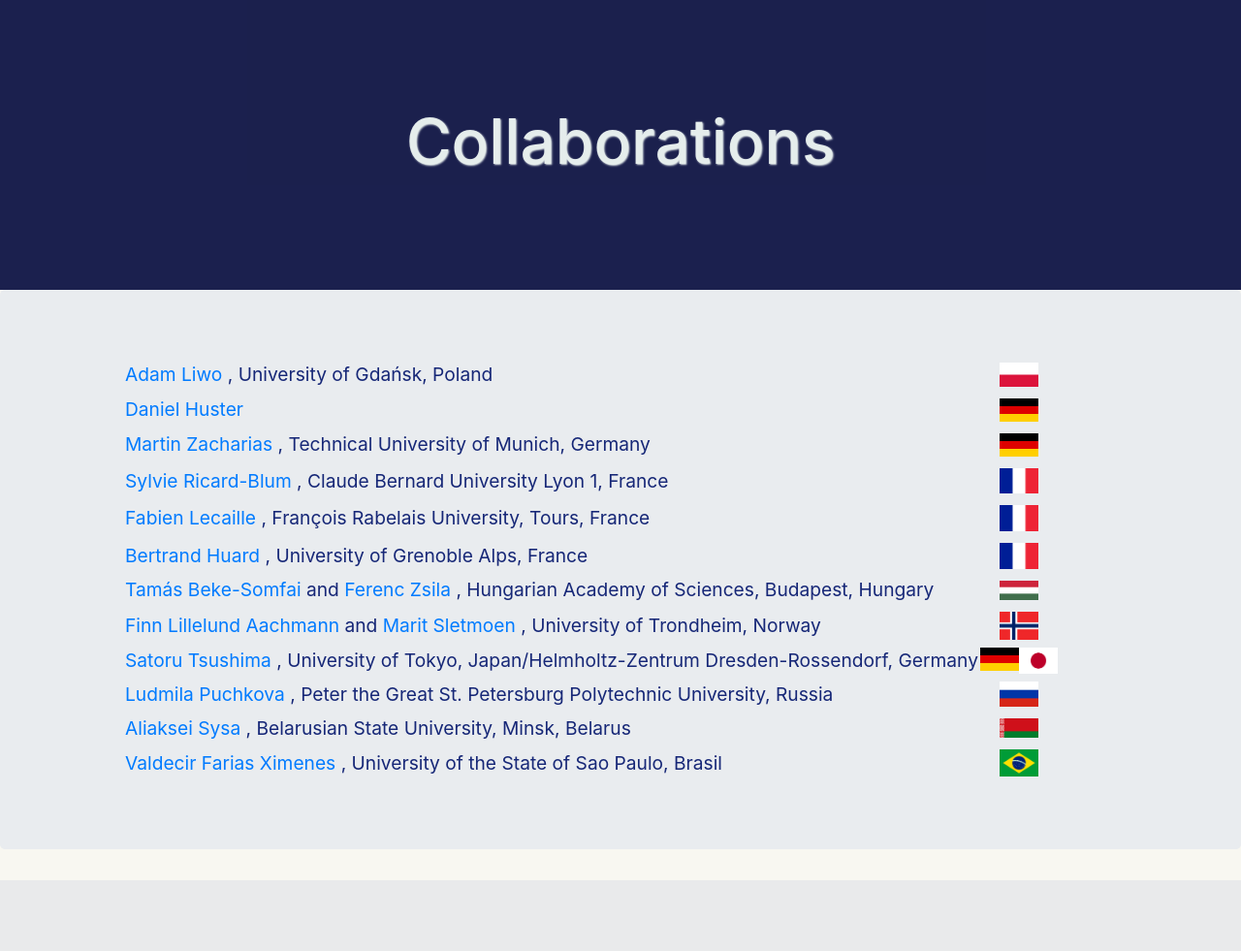
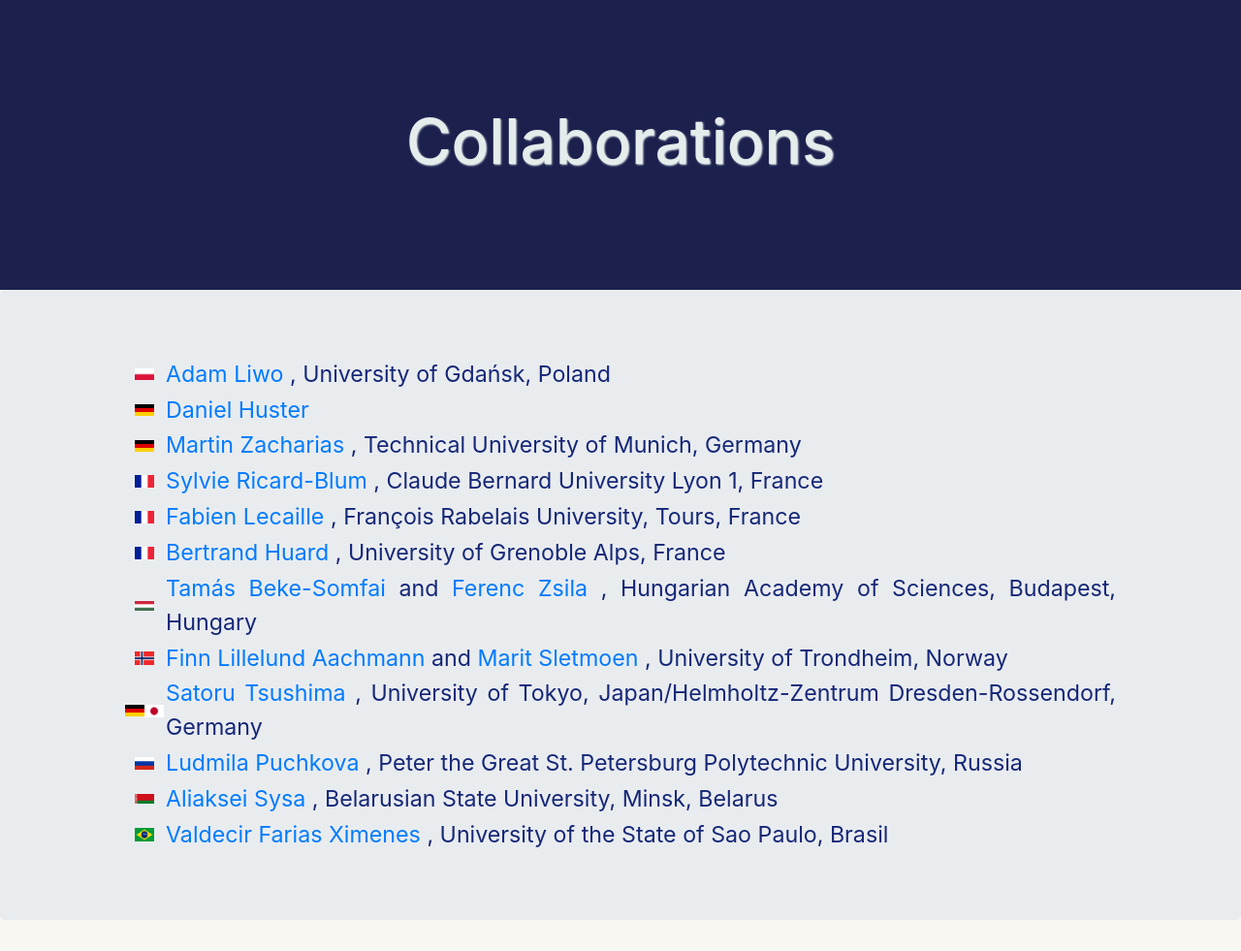
Before and after one commit to alaf01/protgag, a Django app: page /collaborations/ in a window 1280 px wide. Shown: the part 64-1045 px from the top of the page at 97% size. Before the commit the page ends 972 px from the top, so only its background shows below. Run offline with Django 3.2, Linux system fonts and the light colour scheme; some libraries are stand-ins or nearby versions.

Commit message:
final changes

```diff
--- a/global_static/css/protgag.css
+++ b/global_static/css/protgag.css
@@ -23,6 +23,7 @@ li{
 table, th, td {
   margin-top: 5px;
   margin-bottom: 5px;
+  font-size: 1.1em;
 }
 img {
   float: right;
@@ -131,16 +132,16 @@ img {
   background-size: cover;
 }
 .flag2{
-  max-width: 40px;
+  max-width: 20px;
   display: block;
   margin-left: auto;
   margin-right: auto;
   text-align: center;
 }
 img.flag{
-  max-width: 40px;
-  margin-left: 20px;
-  margin-right: 20px;
+  max-width: 20px;
+  margin-left: 10px;
+  margin-right: 10px;
   margin-top: 5px;
   margin-bottom: 5px;
 }
@@ -160,6 +161,14 @@ img.flag{
 .card-text{
   text-align: center;
 }
-.h-100{
-  max-height: 350px;
+.h-350{
+  max-height: 300px;
 }
+.nav-item:hover{
+  background-color: #6887e5;
+  border-radius: 10px;
+}
+.dropdown-item:hover{
+  background-color: #6887e5;
+  border-radius: 10px;
+}
--- a/templates/base.html
+++ b/templates/base.html
@@ -29,7 +29,7 @@
             <span class="navbar-toggler-icon"></span>
           </button>
           <div class="collapse navbar-collapse" id="navbarNavDropdown">
-              <a class="navbar-brand" href="#">
+              <a class="navbar-brand" href="{% url 'home' %}">
                 <img src="{% static 'image.jpeg' %}" width="30" height="30" alt="" loading="lazy">
               </a>
             <ul class="navbar-nav justify-content-end">
--- a/templates/beethoven.html
+++ b/templates/beethoven.html
@@ -19,7 +19,7 @@
 </ul>
 {% endblock %}
 {% block image %}
-        <img class="mx-auto my-auto d-block w-100" src="{% static "images/beethoven.png" %}" alt="preludium">
+        <img class="mx-auto my-auto d-block w- h-350" src="{% static "images/beethoven.png" %}" alt="preludium">
 {% endblock %}
 {% block description %}
 <p>
--- a/templates/collaborations.html
+++ b/templates/collaborations.html
@@ -8,82 +8,83 @@
 
 <table>
   <tr>
+    <td><img class="flag" src="{% static 'flag/pl.png' %}"></td>
     <td><a href="https://liwo.strony.ug.edu.pl/">
             Adam Liwo
         </a>, University of Gdańsk, Poland</td>
-    <td><img class="flag" src="{% static 'flag/pl.png' %}"></td>
   </tr>
   <tr>
+    <td><img class="flag" src="{% static 'flag/de.png' %}"></td>
     <td><a href="https://biophysik.medizin.uni-leipzig.de/forschungresearch/prof-dr-daniel-huster/">
             Daniel Huster
         </a></td>
-    <td><img class="flag" src="{% static 'flag/de.png' %}"></td>
   </tr>
   <tr>
+    <td><img class="flag" src="{% static 'flag/de.png' %}"></td>
     <td><a href="https://www.groups.ph.tum.de/t38/home/">
             Martin Zacharias
         </a>, Technical University of Munich, Germany</td>
-    <td><img class="flag" src="{% static 'flag/de.png' %}">
-</td>
   </tr>
   <tr>
+    <td><img class="flag" src="{% static 'flag/fr.png' %}"></td>
     <td><a href="http://icbms.fr/annuaire/198-ricard-blum">
             Sylvie Ricard-Blum
         </a>, Claude Bernard University Lyon 1, France</td>
-    <td><img class="flag" src="{% static 'flag/fr.png' %}"></td>
   </tr>
   <tr>
+    <td><img class="flag" src="{% static 'flag/fr.png' %}"></td>
     <td><a href="https://www.univ-tours.fr/annuaire/m-fabien-lecaille">
             Fabien Lecaille
         </a>, François Rabelais University, Tours, France</td>
-    <td><img class="flag" src="{% static 'flag/fr.png' %}"></td>
   </tr>
   <tr>
+    <td><img class="flag" src="{% static 'flag/fr.png' %}"></td>
     <td><a href="https://iab.univ-grenoble-alpes.fr/annuaire/fichepers?type=PP&ujf_biperne=21273">
             Bertrand Huard
         </a>, University of Grenoble Alps, France</td>
-    <td><img class="flag" src="{% static 'flag/fr.png' %}"></td>
   </tr>
   <tr>
+    <td> <img class="flag" src="{% static 'flag/hu.png' %}"></td>
     <td><a href="http://bionano.ttk.mta.hu/user/21">
             Tamás Beke-Somfai
         </a>and<a href="http://bionano.ttk.mta.hu/user/40">
             Ferenc Zsila
         </a>, Hungarian Academy of Sciences, Budapest, Hungary</td>
-    <td> <img class="flag" src="{% static 'flag/hu.png' %}"></td>
   </tr>
   <tr>
+    <td> <img class="flag" src="{% static 'flag/no.png' %}"></td>
     <td><a href="https://www.ntnu.edu/employees/finn.l.aachmann">
             Finn Lillelund Aachmann
         </a>and<a href="https://www.ntnu.edu/employees/marit.sletmoen">
             Marit Sletmoen
         </a>, University of Trondheim, Norway</td>
-    <td> <div class="flag"><img class="flag" src="{% static 'flag/no.png' %}"></div</td>
   </tr>
   <tr>
+      <td><img class="flag2" src="{% static 'flag/jp.png' %}">
+        <img class="flag2" src="{% static 'flag/de.png' %}"></td>
     <td><a href="https://www.hzdr.de/db/!ContMan.Visi.Card?pNid=no&pUser=3761">
             Satoru Tsushima
         </a>, University of Tokyo, Japan/Helmholtz-Zentrum Dresden-Rossendorf, Germany</td>
-    <td><img class="flag2" src="{% static 'flag/jp.png' %}">
-        <img class="flag2" src="{% static 'flag/de.png' %}">
+
   </tr>
   <tr>
+    <td><img class="flag" src="{% static 'flag/ru.png' %}"></td>
     <td><a href="https://photonic.itmo.ru/ru/viewperson/204347/puchkova-lyudmila-valentinovna.html">
             Ludmila Puchkova
         </a>, Peter the Great St. Petersburg Polytechnic University, Russia</td>
-    <td><img class="flag" src="{% static 'flag/ru.png' %}"></td>
   </tr>
   <tr>
+    <td><img class="flag" src="{% static 'flag/bel.png' %}"></td>
     <td> <a href="http://www.iseu.bsu.by/syisa-aleksey-grigorevich/">
             Aliaksei Sysa
         </a>, Belarusian State University, Minsk, Belarus</td>
-    <td><img class="flag" src="{% static 'flag/bel.png' %}"></td>
   </tr>
   <tr>
+      <td><img class="flag" src="{% static 'flag/br.png' %}"></td>
     <td><a href="https://unesp.br/portaldocentes/docentes/853?lang=en">
             Valdecir Farias Ximenes
         </a>, University of the State of Sao Paulo, Brasil</td>
-    <td><img class="flag" src="{% static 'flag/br.png' %}"></td>
+
   </tr>
 </table>
 {% endblock %}
--- a/templates/home.html
+++ b/templates/home.html
@@ -1,7 +1,7 @@
 {% extends "base.html" %}
 {% load static %}
-{% block title %}Home{% endblock %}
-{% block thema %}Home{% endblock %}
+{% block title %}GAG Computational Group{% endblock %}
+{% block thema %}GAG Computational Group{% endblock %}
 {% block content %}
 <div class="row">
 
--- a/templates/projects.html
+++ b/templates/projects.html
@@ -11,7 +11,7 @@
         <div class="col-7">
             {% block intro %}{% endblock %}
         </div>
-        <div class="col-5 text-center border d-flex">
+        <div class="col-5 text-center d-flex">
             {% block image %}{% endblock %}
         </div>
     </div>
--- a/templates/sonata_bis.html
+++ b/templates/sonata_bis.html
@@ -21,7 +21,7 @@
 </ul>
 {% endblock %}
 {% block image %}
-        <img class="mx-auto my-auto d-block h-100" src="{% static "images/sonata2.png" %}" alt="preludium">
+        <img class="mx-auto my-auto d-block h-350" src="{% static "images/sonata2.png" %}" alt="preludium">
 {% endblock %}
 {% block description %}
 <p>
```
Also changed, not shown: templates/contact.html (+4 -4 lines), templates/downloads.html (+19 -19 lines).
